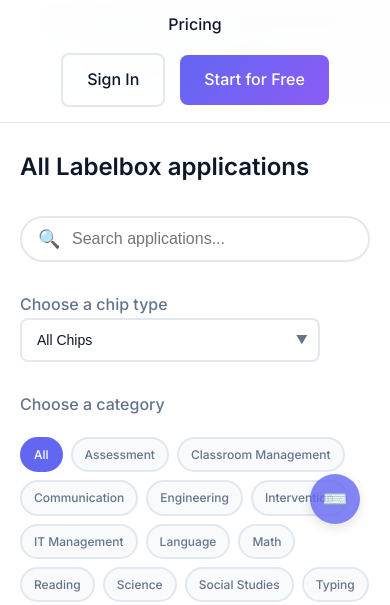
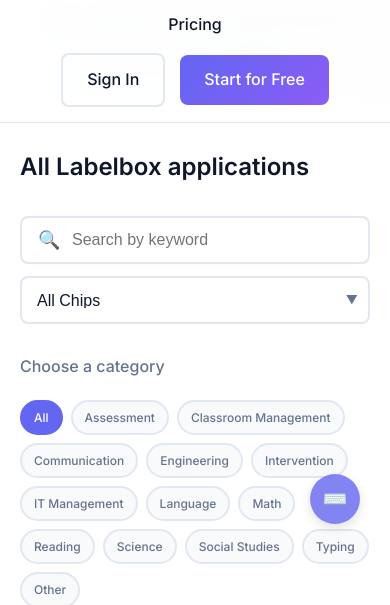
Before and after one commit to banglevan/portal-frontend-v2, a plain HTML site: page gallery.html in a window 390 px wide. Shown: the part 220-825 px from the top of the page. Drawn offline with Linux system fonts and the light colour scheme.

Commit message:
fix stretch

```diff
--- a/components/gallery.js
+++ b/components/gallery.js
@@ -27,8 +27,7 @@
 
     render() {
         this.renderFilters();
-        this.renderChipDropdown();
-        this.renderSearchBox();
+        this.renderFiltersRow();
         this.renderApplications();
         this.updateResultsCounter();
     }
@@ -47,13 +46,20 @@
         filterTagsContainer.innerHTML = filtersHTML;
     }
 
-    renderChipDropdown() {
+    renderFiltersRow() {
         const filtersSection = document.querySelector('.gallery-filters .container');
-        if (!filtersSection || filtersSection.querySelector('.chip-dropdown-container')) return;
+        if (!filtersSection || filtersSection.querySelector('.filters-row')) return;
 
-        const chipDropdownHTML = `
+        const filtersRowHTML = `
+            <div class="filters-row">
+                <div class="search-container">
+                    <div class="search-icon">🔍</div>
+                    <input type="text"
+                           class="search-box"
+                           placeholder="Search by keyword"
+                           value="${this.searchQuery}">
+                </div>
                 <div class="chip-dropdown-container">
-                <label for="chip-filter" class="filter-label">Choose a chip type</label>
                     <div class="dropdown-wrapper">
                         <select id="chip-filter" class="chip-dropdown">
                             ${applicationsData.chips.map(chip => `
@@ -65,35 +71,12 @@
                         <div class="dropdown-arrow">▼</div>
                     </div>
                 </div>
-        `;
-
-        // Insert chip dropdown before filter container
-        const filterContainer = filtersSection.querySelector('.filter-container');
-        filterContainer.insertAdjacentHTML('beforebegin', chipDropdownHTML);
-    }
-
-    renderSearchBox() {
-        const filtersSection = document.querySelector('.gallery-filters .container');
-        if (!filtersSection || filtersSection.querySelector('.search-container')) return;
-
-        const searchHTML = `
-            <div class="search-container">
-                <div class="search-icon">🔍</div>
-                <input type="text"
-                       class="search-box"
-                       placeholder="Search applications..."
-                       value="${this.searchQuery}">
             </div>
         `;
 
-        // Insert search box before chip dropdown container
-        const chipDropdownContainer = filtersSection.querySelector('.chip-dropdown-container');
-        if (chipDropdownContainer) {
-            chipDropdownContainer.insertAdjacentHTML('beforebegin', searchHTML);
-        } else {
+        // Insert filters row before filter container
         const filterContainer = filtersSection.querySelector('.filter-container');
-            filterContainer.insertAdjacentHTML('beforebegin', searchHTML);
-        }
+        filterContainer.insertAdjacentHTML('beforebegin', filtersRowHTML);
     }
 
     renderApplications() {
--- a/styles/gallery.css
+++ b/styles/gallery.css
@@ -277,23 +277,41 @@
     margin: 0 auto;
 }
 
+/* Filters Row Container */
+.filters-row {
+    display: flex;
+    gap: 8px;
+    align-items: center;
+    margin-bottom: 30px;
+    flex-wrap: wrap;
+    max-width: 900px;
+}
+
+/* Search Box */
+.search-container {
+    position: relative;
+    flex: 2;
+    min-width: 400px;
+}
+
 /* Chip Dropdown */
 .chip-dropdown-container {
-    margin-bottom: 30px;
+    flex: 1;
+    min-width: 200px;
 }
 
 .dropdown-wrapper {
     position: relative;
-    display: inline-block;
-    width: 250px;
+    display: block;
+    width: 100%;
 }
 
 .chip-dropdown {
     width: 100%;
-    padding: 12px 40px 12px 15px;
+    padding: 14px 40px 14px 15px;
     border: 2px solid var(--border-color);
     border-radius: 8px;
-    font-size: 14px;
+    font-size: 16px;
     background: var(--bg-primary);
     color: var(--text-primary);
     cursor: pointer;
@@ -301,6 +319,8 @@
     appearance: none;
     -webkit-appearance: none;
     -moz-appearance: none;
+    height: 48px;
+    box-sizing: border-box;
 }
 
 .chip-dropdown:focus {
@@ -324,21 +344,16 @@
     transform: translateY(-50%) rotate(180deg);
 }
 
-/* Search Box */
-.search-container {
-    margin-bottom: 30px;
-    position: relative;
-}
-
 .search-box {
     width: 100%;
-    max-width: 400px;
-    padding: 12px 20px 12px 50px;
+    padding: 14px 20px 14px 50px;
     border: 2px solid var(--border-color);
-    border-radius: 25px;
+    border-radius: 8px;
     font-size: 16px;
     background: var(--bg-primary);
     transition: all 0.3s ease;
+    height: 48px;
+    box-sizing: border-box;
 }
 
 .search-box:focus {
@@ -395,6 +410,23 @@
 }
 
 /* Responsive Design */
+@media (max-width: 1024px) {
+    .filters-row {
+        gap: 8px;
+        max-width: 100%;
+    }
+
+    .search-container {
+        min-width: 300px;
+        flex: 3;
+    }
+
+    .chip-dropdown-container {
+        min-width: 150px;
+        flex: 1;
+    }
+}
+
 @media (max-width: 768px) {
     .gallery-hero {
         padding: 100px 0 40px;
@@ -430,13 +462,21 @@
         padding: 6px 12px;
     }
 
-    .search-box {
+    .filters-row {
+        flex-direction: column;
+        gap: 12px;
+        align-items: stretch;
         max-width: 100%;
     }
 
-    .dropdown-wrapper {
-        width: 100%;
-        max-width: 300px;
+    .search-container {
+        min-width: auto;
+        flex: none;
+    }
+
+    .chip-dropdown-container {
+        min-width: auto;
+        flex: none;
     }
 }
 
```
Lines whose indentation alone changed are shown as unchanged.
